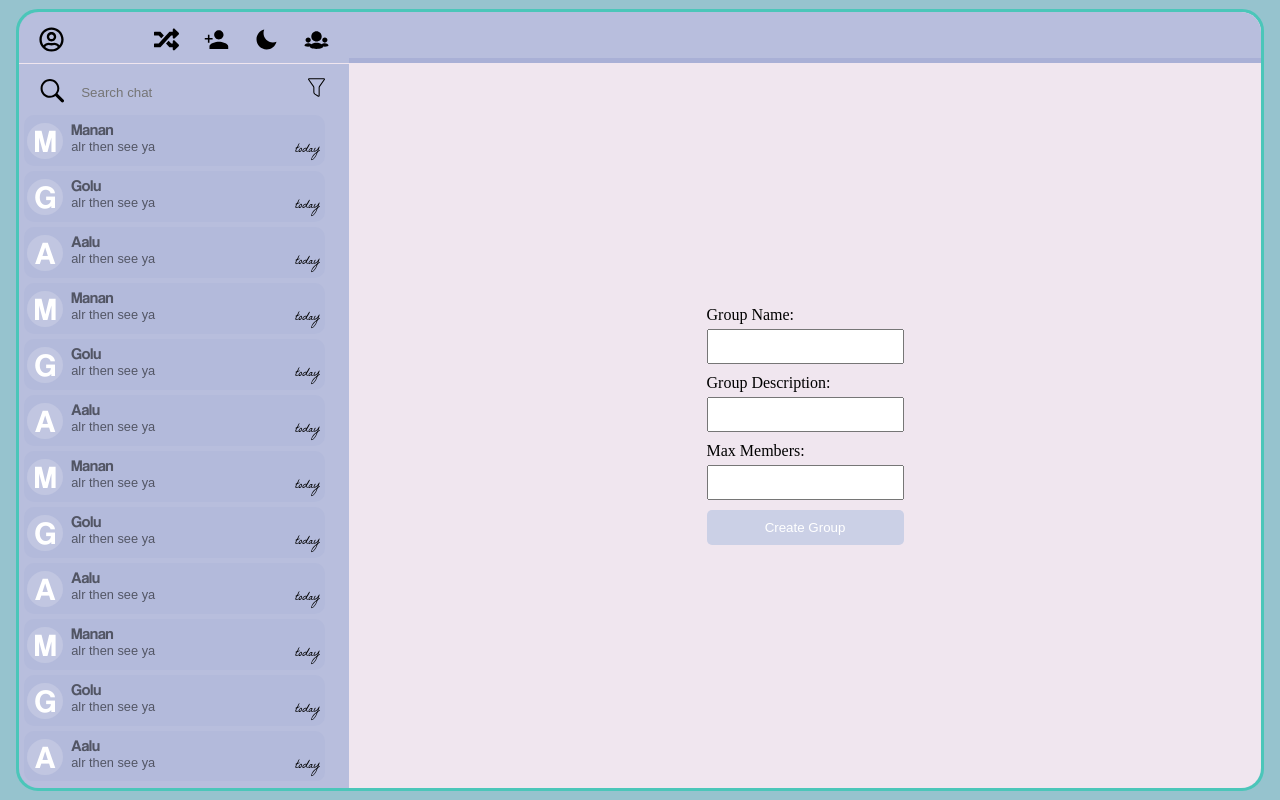
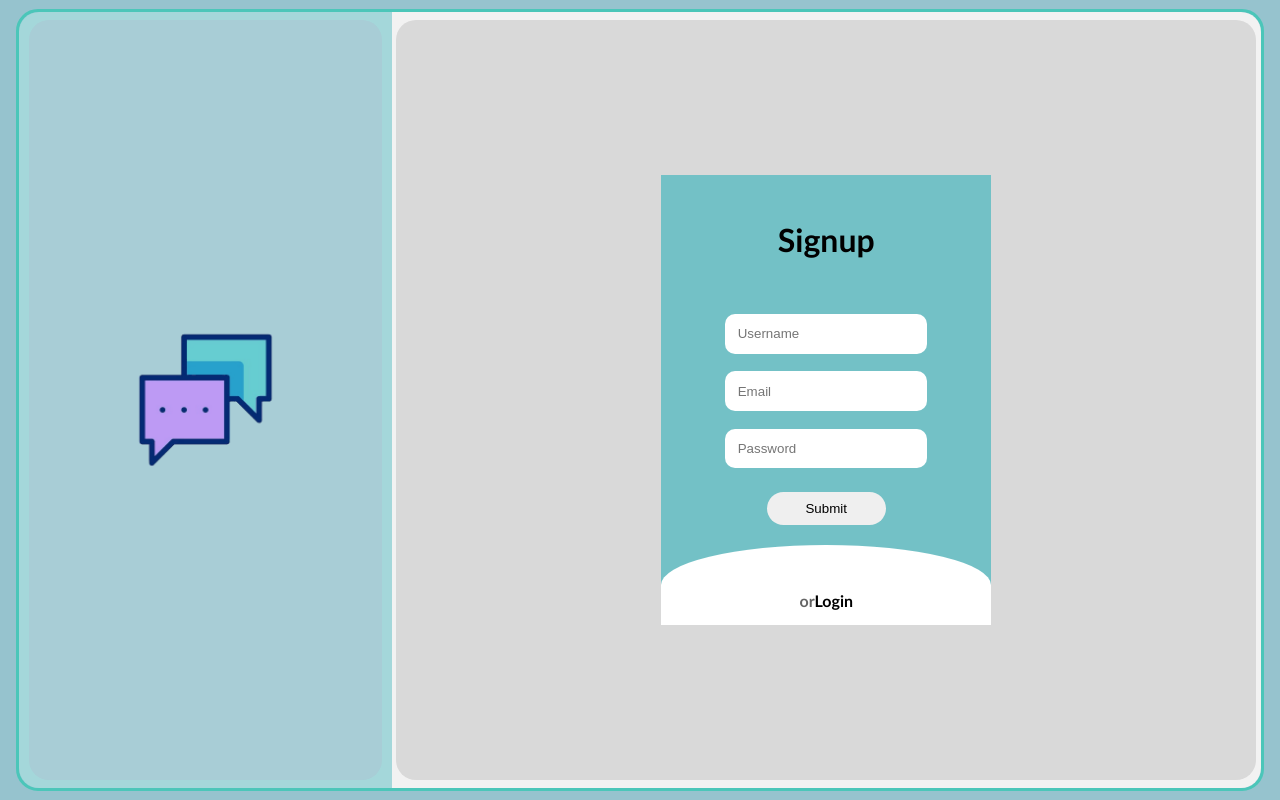
Before and after one commit to MananAgarawal/SocketChat, a React (Create React App) app in the folder client/: page / in a window 1280 px wide. Built offline with nearby package versions, Linux system fonts and the light colour scheme.

Commit message:
login ui setup

```diff
--- a/client/src/App.js
+++ b/client/src/App.js
@@ -1,11 +1,14 @@
 import './App.scss';
+import LogorSign from './components/Loginorsignup';
 import Maincontainer from './components/Maincontainer';
 
 
 function App() {
   return (
     <div className="App">
-      <Maincontainer />
+      <LogorSign />
+
+      {/* <Maincontainer /> */}
     </div>
   );
 }
--- /dev/null
+++ b/client/src/components/Loginorsignup/index.js
@@ -0,0 +1,49 @@
+import React from "react";
+import "./index.scss";
+import chatgif from "../../Assets/images/chat.gif";
+import { useState } from "react";
+
+const LogorSign = () => {
+  const [isLoginFormVisible, setLoginFormVisible] = useState(false);
+
+  const toggleForm = () => {
+    console.log(isLoginFormVisible);
+
+    setLoginFormVisible((prev) => !prev);
+  };
+
+  return (
+    <div className="Mainlogorsign">
+      <div className="three">
+        <div className="whitey">
+          <img className="chatgif" src={chatgif} />
+        </div>
+      </div>
+      <div className="seven">
+        <div className="graey">
+          <div className="MainLogorsign">
+            <div className="Signup">
+              <h1 className="signtext">Signup</h1>
+              <form className="signup-form-submit">
+                <div className="formarea">
+                  <input placeholder="Username" className="username" required />
+                  <input placeholder="Email" className="email" required />
+                  <input placeholder="Password" className="password" required />
+                  <button className="signup-btn">Submit</button>
+                </div>
+              </form>
+              <div className="slideup">
+                <h3 onClick={toggleForm} className="Loginbtn">
+                  <span>or</span>Login
+                </h3>
+              </div>
+            </div>
+            <div className="Login"></div>
+          </div>
+        </div>
+      </div>
+    </div>
+  );
+};
+
+export default LogorSign;
--- /dev/null
+++ b/client/src/components/Loginorsignup/index.scss
@@ -0,0 +1,169 @@
+
+// @import url("https://fonts.googleapis.com/css?family=Fira+Sans");
+
+// html,
+// body {
+//   position: relative;
+//   min-height: 100vh;
+//   background-color: #e1e8ee;
+//   display: flex;
+//   align-items: center;
+//   justify-content: center;
+//   font-family: "Fira Sans", Helvetica, Arial, sans-serif;
+//   -webkit-font-smoothing: antialiased;
+//   -moz-osx-font-smoothing: grayscale;
+// }
+
+
+
+.Mainlogorsign{
+
+        background-color: #73C1C6;
+        border: 3px solid #4BC6B9;
+        border-radius: 22px;
+        min-width: 97vw;
+        min-height: 97vh;
+        display: flex;
+
+
+    .three{
+        border-bottom-left-radius: 20px ;
+        border-top-left-radius: 20px ;
+        flex: 0.3;
+        background-color: #a4d7da ;
+        display: flex;
+        align-items: center;
+        justify-content: center;
+
+
+
+        .whitey{
+            min-height: 95vh;
+            width: 95%;
+            background-color: #a8cdd6;
+            border-radius: 20px;
+            display: flex;
+            align-items: center;
+            justify-content: center;
+
+
+            .chatgif{
+                width: 50%;
+            }
+        }
+
+    }
+
+
+    .seven{
+        border-bottom-right-radius: 20px ;
+        border-top-right-radius: 20px ;
+        flex: 0.7;
+        background-color: #f2f2f2 ;
+        display: flex;
+        align-items: center;
+        justify-content: center;
+
+
+        .graey{
+            min-height: 95vh;
+            width: 99%;
+            background-color: #d9d9d9;
+            border-radius: 20px;
+            display: flex;
+            align-items: center;
+            justify-content: center;
+        }
+    }
+
+}
+
+
+
+
+.MainLogorsign{
+    background-color: #73C1C6;
+    min-width: 330px;
+    max-width: 450px;
+    height: 450px;
+
+    .Signup{
+        height: 100%;
+        display: flex;
+        align-items: center;
+        flex-direction: column;
+
+
+
+        .signtext{
+            flex: 0.2;
+            padding-top: 45px;
+            padding-bottom: 5px;
+            font-family: 'Gill Sans', 'Gill Sans MT', Calibri, 'Trebuchet MS', sans-serif;
+        }
+
+
+        .slideup{
+            flex: 0.2;
+            width: 100%;
+            display: flex;
+            align-items: center;
+            justify-content: center;
+            border-top-right-radius: 60%;
+            border-top-left-radius: 60%;
+            background-color: white;
+
+
+            .Loginbtn{
+                padding-top: 30px;
+                font-size: 1rem;
+                font-family: 'Gill Sans', 'Gill Sans MT', Calibri, 'Trebuchet MS', sans-serif;
+
+                &:hover{
+                    cursor: pointer;
+                }
+
+                span{
+                    opacity: 0.6;
+                }
+            }
+        }
+
+        .signup-form-submit{
+            flex: 0.6;
+
+            .formarea{
+
+                display: flex;
+                flex-direction: column;
+                align-items: center;
+
+                input{
+                    padding: 7%;
+                    margin: 5%;
+                    border: 0;
+                    outline: none;
+                    border-radius: 10px;
+                }
+
+
+                .signup-btn{
+                    padding: 9px;
+                    width: 67%;
+                    border: none;
+                    margin-top: 15px;
+                    border-radius: 25px;
+
+                    &:hover{
+                        cursor: pointer;
+                        background-color: #d9d9d9;
+                    }
+                }
+            }
+        }
+
+
+
+
+    }
+}
--- a/client/src/components/Maincontainer.js
+++ b/client/src/components/Maincontainer.js
@@ -9,7 +9,9 @@ const Maincontainer = () => {
     return (
         <div className ='conatiner'>
             <Sidebar />
-            <Creategroup />
+
+
+            {/* <Creategroup /> */}
             {/* <Welcome /> */}
             {/* <Chatarea /> */}
         </div>
```
